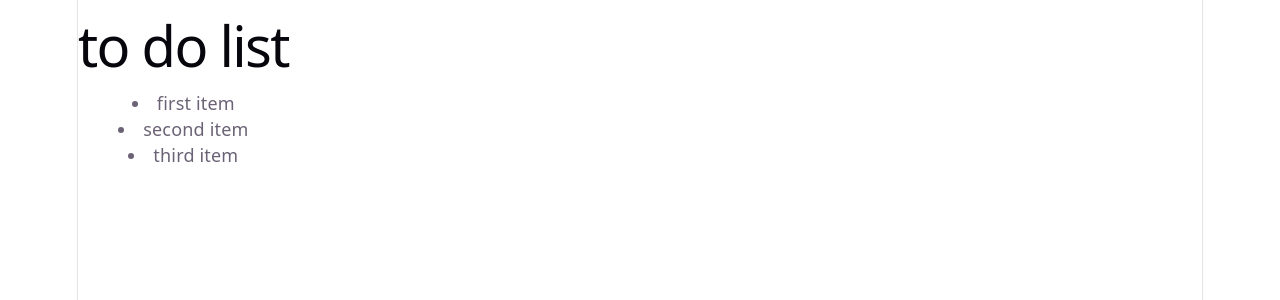
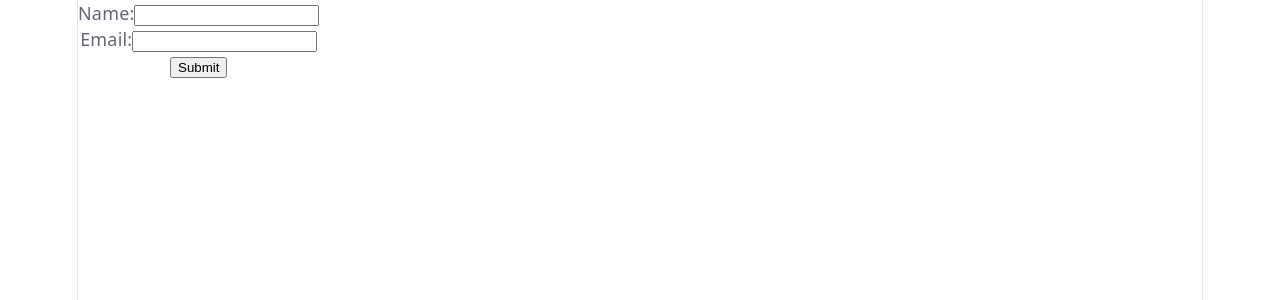
Before and after one commit to MostafaMadadi002/my_first_react, a React (Vite) app in the folder first_react/: page / in a window 1280 px wide. Shown: the top 300 px of the page. Built offline with nearby package versions, Linux system fonts and the light colour scheme.

Commit message:
emplemet of foms in React

```diff
--- a/first_react/src/App.jsx
+++ b/first_react/src/App.jsx
@@ -58,25 +58,35 @@ import React, { useState } from "react";
 
 // export default App;
 
+// function App() {
+//   const list = [
+//     {
+//       id: 1, item: "first item"
+//     },
+//     { id: 2, item: "second item" },
+//     { id: 3, item: "third item" }
+//   ]
+//   function Creat_list() {
+//     return (list.map((element) => {
+//       return <li key={element.id}>{element.item}</li>
+//     }))
+//   }
+//   return (
+//     <div>
+//       <h1>to do list</h1>
+//       <Creat_list />
+//     </div>
+//   )
+// }
+
+// export default App;
+
+import Form from "./components/Form";
 function App() {
-  const list = [
-    {
-      id: 1, item: "first item"
-    },
-    { id: 2, item: "second item" },
-    { id: 3, item: "third item" }
-  ]
-  function Creat_list() {
-    return (list.map((element) => {
-      return <li key={element.id}>{element.item}</li>
-    }))
-  }
   return (
     <div>
-      <h1>to do list</h1>
-      <Creat_list />
+      <Form />
     </div>
   )
 }
-
 export default App;
--- /dev/null
+++ b/first_react/src/components/Form.tsx
@@ -0,0 +1,24 @@
+import React from "react";
+
+function Form() {
+    const [name, setName] = React.useState("");
+    const [email, setEmail] = React.useState("");
+    function handlesubmet(e: { preventDefault: () => void; }){
+        e.preventDefault();
+        alert(`Name: ${name}, Email: ${email}`);
+    }
+
+  return (
+    <form onSubmit={handlesubmet}>
+      <label htmlFor="name">Name:</label>
+      <input type="text" id="name" name="name" value={name} onChange={(e) => setName(e.target.value)} />
+        <br />
+        <label htmlFor="email">Email:</label>
+        <input type="email" id="email" name="email" value={email} onChange={(e) => setEmail(e.target.value)} />
+        <br />
+        <button type="submit">Submit</button>
+    </form>
+  );
+}
+
+export default Form;
```
